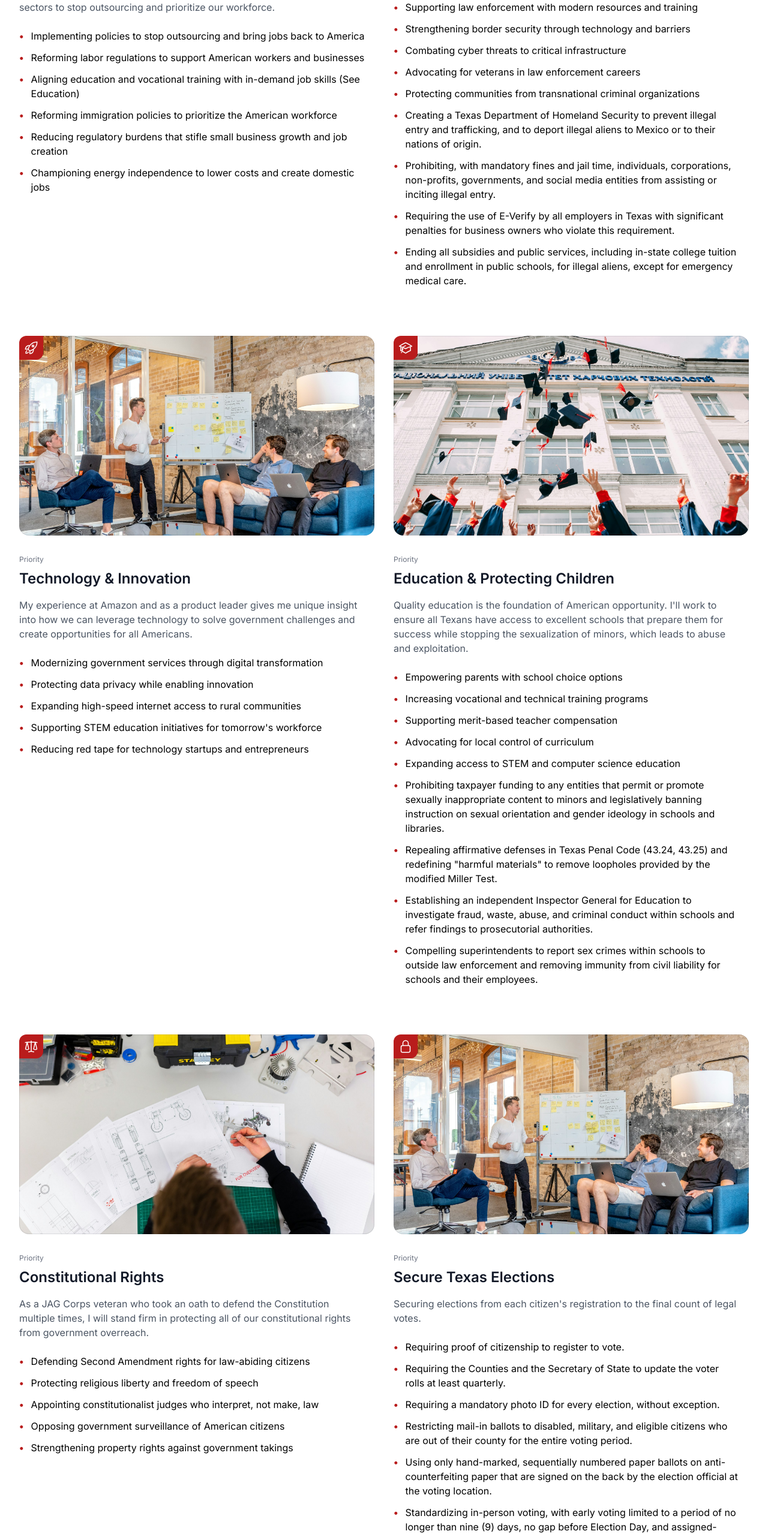
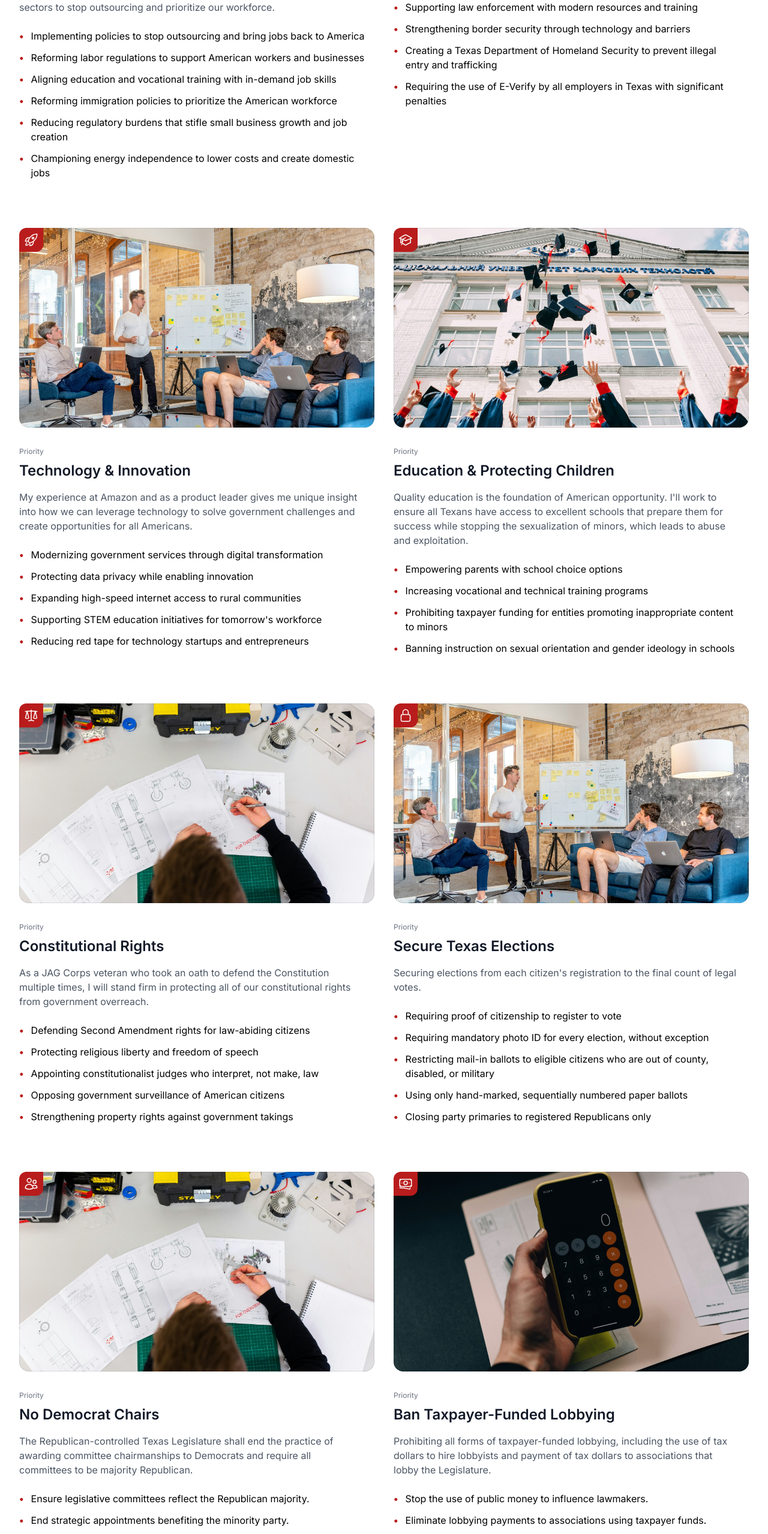
Before and after one commit to lunchwolfjoe/politico, a Next.js app: page /platform in a window 1280 px wide. Shown: the part 2430-4988 px from the top of the page at 60% size. Built offline with nearby package versions, Linux system fonts and the light colour scheme.

Commit message:
Balance platform text content across all cards

```diff
--- a/src/app/platform/page.tsx
+++ b/src/app/platform/page.tsx
@@ -58,7 +58,7 @@ const issues = [
     points: [
       'Implementing policies to stop outsourcing and bring jobs back to America',
       'Reforming labor regulations to support American workers and businesses',
-      'Aligning education and vocational training with in-demand job skills (See Education)',
+      'Aligning education and vocational training with in-demand job skills',
       'Reforming immigration policies to prioritize the American workforce',
       'Reducing regulatory burdens that stifle small business growth and job creation',
       'Championing energy independence to lower costs and create domestic jobs'
@@ -73,13 +73,8 @@ const issues = [
     points: [
       'Supporting law enforcement with modern resources and training',
       'Strengthening border security through technology and barriers',
-      'Combating cyber threats to critical infrastructure',
-      'Advocating for veterans in law enforcement careers',
-      'Protecting communities from transnational criminal organizations',
-      'Creating a Texas Department of Homeland Security to prevent illegal entry and trafficking, and to deport illegal aliens to Mexico or to their nations of origin.',
-      'Prohibiting, with mandatory fines and jail time, individuals, corporations, non-profits, governments, and social media entities from assisting or inciting illegal entry.',
-      'Requiring the use of E-Verify by all employers in Texas with significant penalties for business owners who violate this requirement.',
-      'Ending all subsidies and public services, including in-state college tuition and enrollment in public schools, for illegal aliens, except for emergency medical care.'
+      'Creating a Texas Department of Homeland Security to prevent illegal entry and trafficking',
+      'Requiring the use of E-Verify by all employers in Texas with significant penalties'
     ],
     icon: ShieldCheckIcon,
     image: imagePaths.platform.safety,
@@ -105,13 +100,8 @@ const issues = [
     points: [
       'Empowering parents with school choice options',
       'Increasing vocational and technical training programs',
-      'Supporting merit-based teacher compensation',
-      'Advocating for local control of curriculum',
-      'Expanding access to STEM and computer science education',
-      'Prohibiting taxpayer funding to any entities that permit or promote sexually inappropriate content to minors and legislatively banning instruction on sexual orientation and gender ideology in schools and libraries.',
-      'Repealing affirmative defenses in Texas Penal Code (43.24, 43.25) and redefining "harmful materials" to remove loopholes provided by the modified Miller Test.',
-      'Establishing an independent Inspector General for Education to investigate fraud, waste, abuse, and criminal conduct within schools and refer findings to prosecutorial authorities.',
-      'Compelling superintendents to report sex crimes within schools to outside law enforcement and removing immunity from civil liability for schools and their employees.'
+      'Prohibiting taxpayer funding for entities promoting inappropriate content to minors',
+      'Banning instruction on sexual orientation and gender ideology in schools'
     ],
     icon: AcademicCapIcon,
     image: imagePaths.platform.education,
@@ -135,16 +125,11 @@ const issues = [
     title: 'Secure Texas Elections',
     description: "Securing elections from each citizen's registration to the final count of legal votes.",
     points: [
-      'Requiring proof of citizenship to register to vote.',
-      'Requiring the Counties and the Secretary of State to update the voter rolls at least quarterly.',
-      'Requiring a mandatory photo ID for every election, without exception.',
-      'Restricting mail-in ballots to disabled, military, and eligible citizens who are out of their county for the entire voting period.',
-      'Using only hand-marked, sequentially numbered paper ballots on anti-counterfeiting paper that are signed on the back by the election official at the voting location.',
-      'Standardizing in-person voting, with early voting limited to a period of no longer than nine (9) days, no gap before Election Day, and assigned-precinct voting locations only.',
-      'Counting ballots in precinct using a dumb-scanner method as soon as the ballot is returned by the voter and with publication of the results prior to submission to the County.',
-      'Closing party primaries for only registered Republicans.',
-      'Explicitly codifying the ability of the Attorney General to prosecute violations of the Election Code.',
-      'Removing existing Secretary of State waivers to comply with current Election Code.'
+      'Requiring proof of citizenship to register to vote',
+      'Requiring mandatory photo ID for every election, without exception',
+      'Restricting mail-in ballots to eligible citizens who are out of county, disabled, or military',
+      'Using only hand-marked, sequentially numbered paper ballots',
+      'Closing party primaries to registered Republicans only'
     ],
     icon: LockClosedIcon,
     image: imagePaths.platform.cybersecurity,
@@ -153,7 +138,10 @@ const issues = [
     id: 'no-dem-chairs',
     title: 'No Democrat Chairs',
     description: "The Republican-controlled Texas Legislature shall end the practice of awarding committee chairmanships to Democrats and require all committees to be majority Republican.",
-    points: [],
+    points: [
+      "Ensure legislative committees reflect the Republican majority.",
+      "End strategic appointments benefiting the minority party."
+    ],
     icon: UsersIcon,
     image: imagePaths.professional.veteranLeadership,
   },
@@ -161,7 +149,10 @@ const issues = [
     id: 'ban-lobbying',
     title: 'Ban Taxpayer-Funded Lobbying',
     description: "Prohibiting all forms of taxpayer-funded lobbying, including the use of tax dollars to hire lobbyists and payment of tax dollars to associations that lobby the Legislature.",
-    points: [],
+    points: [
+      "Stop the use of public money to influence lawmakers.",
+      "Eliminate lobbying payments to associations using taxpayer funds."
+    ],
     icon: BanknotesIcon,
     image: imagePaths.platform.fiscal,
   },
@@ -169,7 +160,10 @@ const issues = [
     id: 'grid-security',
     title: 'Secure the Electric Grid',
     description: "Securing the integrity of Texas electricity production and delivery of abundant, reliable, and resilient energy, ensuring that the Texas grid can withstand any natural or manmade threat to include weather, cyber, physical, electromagnetic pulse (EMP) and geomagnetic disturbances (GMD).",
-    points: [],
+    points: [
+      "Strengthen grid resilience against all threats (natural & manmade).",
+      "Ensure reliable and abundant energy production and delivery."
+    ],
     icon: BoltIcon,
     image: imagePaths.platform.infrastructure,
   },
@@ -177,7 +171,10 @@ const issues = [
     id: 'texas-not-for-sale',
     title: 'Texas is Not for Sale',
     description: "Banning the sale of real property in Texas, and discontinuing taxpayer funding and incentives, to governments, entities, and proxies of China, Iran, North Korea, and Russia, and to individuals from these nations who are not legal permanent residents or citizens of the United States.",
-    points: [],
+    points: [
+      "Prohibit land sales to hostile foreign governments and entities.",
+      "End taxpayer funding/incentives benefiting these foreign interests."
+    ],
     icon: BuildingStorefrontIcon,
     image: imagePaths.platform.economy,
   },
```
